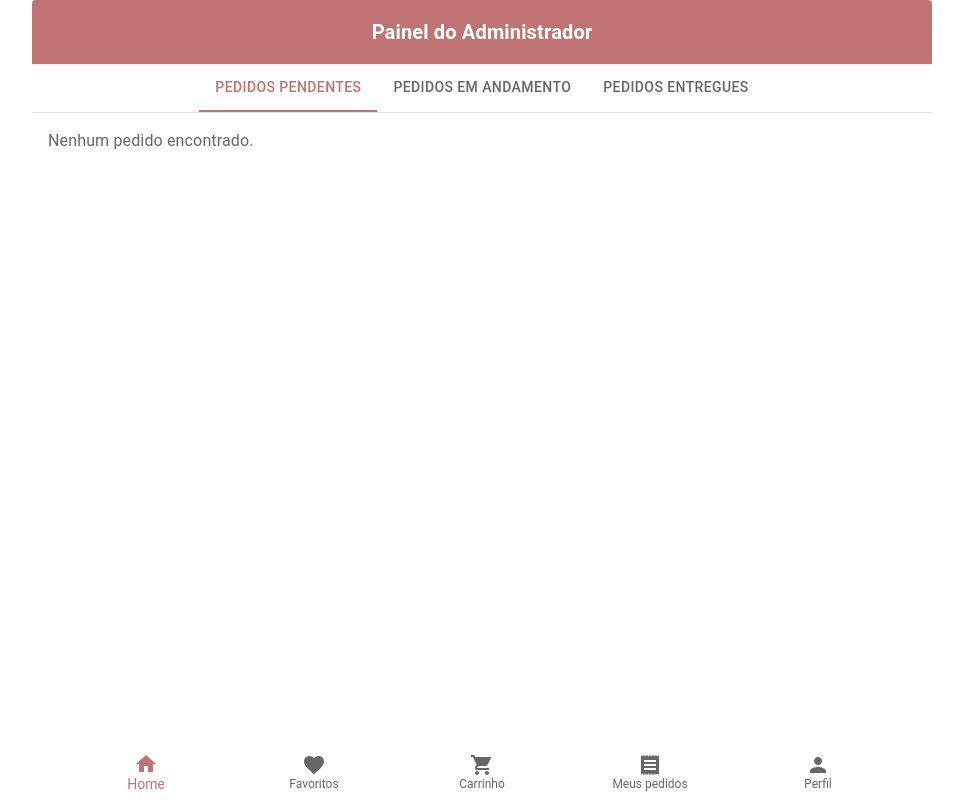
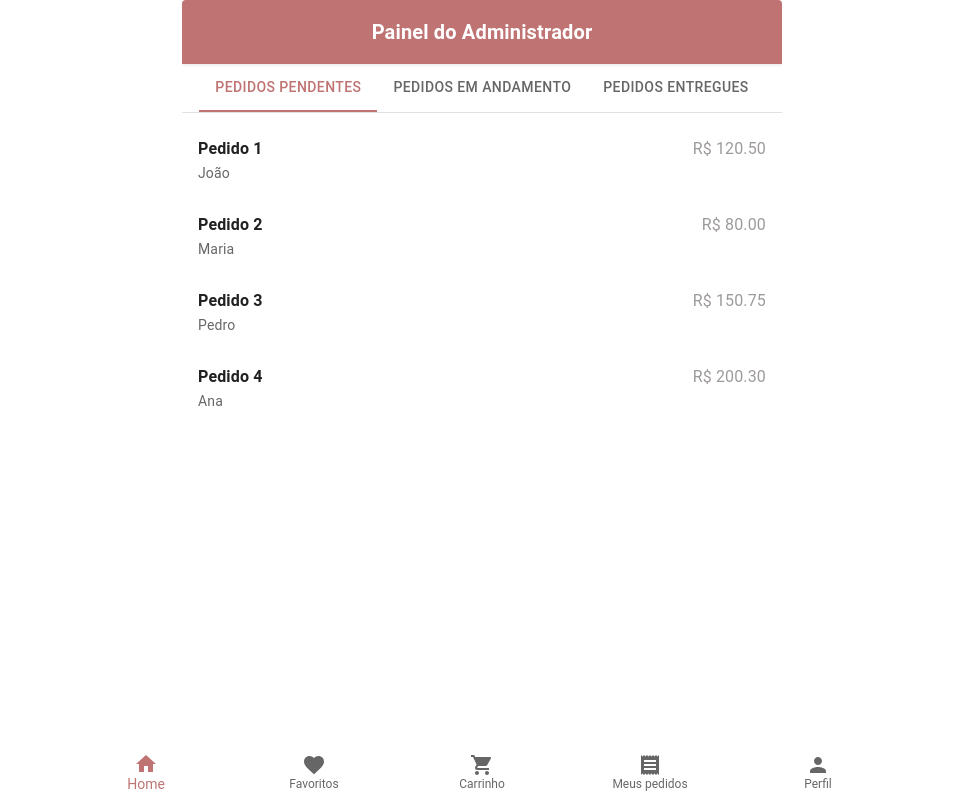
Before and after one commit to wellenramos/aroma-delivery-ui, a React (Create React App) app: page /admin in a window 1280 px wide. Shown: the whole page, without its empty margins (158-1121 px from the left). Built offline with nearby package versions, Linux system fonts and the light colour scheme.

Commit message:
implementação do componente admin

```diff
--- a/src/components/administrador/Admin.js
+++ b/src/components/administrador/Admin.js
@@ -1,13 +1,15 @@
 import React, { useState, useEffect } from "react";
 import {
+    Avatar,
     Box,
     Card,
-    CardContent,
+    CardContent, List, ListItem, ListItemAvatar, ListItemText,
     Tab,
     Tabs,
     Typography,
 } from "@mui/material";
 import Header from "../Header";
+import StarIcon from "@mui/icons-material/Star";
 
 const Admin = () => {
     const [value, setValue] = useState(0); // Controla a aba ativa
@@ -16,55 +18,44 @@ const Admin = () => {
     const [pedidosEmAndamento, setPedidosEmAndamento] = useState([]);
     const [pedidosPendentes, setPedidosPendentes] = useState([]);
 
+    const obterPedidos = () => {
+        return {
+            data: [
+                { id: 1, cliente: "João", status: "ENTREGUE", total: 120.5 },
+                { id: 2, cliente: "Maria", status: "EM_ANDAMENTO", total: 80.0 },
+                { id: 3, cliente: "Pedro", status: "PENDENTE", total: 150.75 },
+                { id: 4, cliente: "Ana", status: "ENTREGUE", total: 200.3 },
+            ],
+        };
+    };
+
     // Busca pedidos na API
-    // const fetchPedidos = async () => {
-    //     try {
-    //         const { data } = await obterPedidos(); // Substitua por sua API real
-    //         setPedidos(data);
-    //
-    //         // Filtrar pedidos por status
-    //         setPedidosEntregues(data.filter((pedido) => pedido.status === "ENTREGUE"));
-    //         setPedidosEmAndamento(data.filter((pedido) => pedido.status === "EM_ANDAMENTO"));
-    //         setPedidosPendentes(data.filter((pedido) => pedido.status === "PENDENTE"));
-    //     } catch (error) {
-    //         console.error("Erro ao buscar pedidos:", error);
-    //     }
-    // };
+    const fetchPedidos = () => {
+        try {
+            const { data } = obterPedidos(); // Substitua por sua API real
+            setPedidos(data);
 
-    // useEffect(() => {
-    //     fetchPedidos();
-    // }, []);
+            // Filtrar pedidos por status
+            setPedidosEntregues(data.filter((pedido) => pedido.status === "ENTREGUE"));
+            setPedidosEmAndamento(data.filter((pedido) => pedido.status === "EM_ANDAMENTO"));
+            setPedidosPendentes(data.filter((pedido) => pedido.status === "PENDENTE"));
+        } catch (error) {
+            console.error("Erro ao buscar pedidos:", error);
+        }
+    };
+
+    useEffect(() => {
+        fetchPedidos();
+    }, []);
 
     // Alterna a aba
     const handleChange = (event, newValue) => {
         setValue(newValue);
     };
 
-    // Componente para exibir a lista de pedidos
-    const PedidosList = ({ pedidos }) => (
-        <Box padding={2}>
-            {pedidos.length === 0 ? (
-                <Typography color="textSecondary">Nenhum pedido encontrado.</Typography>
-            ) : (
-                pedidos.map((pedido) => (
-                    <Card
-                        key={pedido.id}
-                        sx={{ marginBottom: 2, borderRadius: 2, border: "1px solid #E0E0E0" }}
-                    >
-                        <CardContent>
-                            <Typography variant="h6">Pedido #{pedido.id}</Typography>
-                            <Typography variant="body2">Cliente: {pedido.cliente}</Typography>
-                            <Typography variant="body2">Status: {pedido.status}</Typography>
-                            <Typography variant="body2">Total: R$ {pedido.total.toFixed(2)}</Typography>
-                        </CardContent>
-                    </Card>
-                ))
-            )}
-        </Box>
-    );
 
     return (
-        <Card sx={{ maxWidth: "md", margin: "0 auto", boxShadow: "none" }}>
+        <Card sx={{ maxWidth: "sm", margin: "0 auto", boxShadow: "none" }}>
             <CardContent sx={{ padding: 0 }}>
                 <Header titulo="Painel do Administrador" />
 
@@ -78,10 +69,47 @@ const Admin = () => {
                 </Box>
 
                 {/* Conteúdo das abas */}
-                <Box>
-                    {value === 0 && <PedidosList pedidos={pedidosPendentes} />}
-                    {value === 1 && <PedidosList pedidos={pedidosEmAndamento} />}
-                    {value === 2 && <PedidosList pedidos={pedidosEntregues} />}
+                <Box mb={10}>
+                    {pedidos.length === 0 ? (
+                        <Typography variant="subtitle1" color="textSecondary" align="center">
+                            Nenhum resultado encontrado.
+                        </Typography>
+                    ) : (
+                        <List>
+                            {pedidos.map((pedido) => (
+                                <ListItem
+                                    key={pedido.id}
+                                    alignItems="flex-start"
+                                    // onClick={() => handleIrParaDetalhe(produto.id)}
+                                    sx={{
+                                        "&:hover": {
+                                            backgroundColor: "rgba(0, 0, 0, 0.04)",
+                                        },
+                                    }}
+                                >
+                                    <ListItemText
+                                        primary={
+                                            <Box display="flex" justifyContent="space-between">
+                                                <Typography variant="subtitle1" fontWeight="bold" style={{ cursor: 'pointer' }}>
+                                                    Pedido {pedido.id}
+                                                </Typography>
+                                                <Typography variant="subtitle1" color="secondary" style={{ cursor: 'pointer' }}>
+                                                    R$ {pedido.total.toFixed(2)}
+                                                </Typography>
+                                            </Box>
+                                        }
+                                        secondary={
+                                            <Box display="flex" alignItems="center">
+                                                <Typography variant="body2" color="textSecondary" style={{ cursor: 'pointer' }}>
+                                                    {pedido.cliente}
+                                                </Typography>
+                                            </Box>
+                                        }
+                                    />
+                                </ListItem>
+                            ))}
+                        </List>
+                    )}
                 </Box>
             </CardContent>
         </Card>
--- a/src/components/carrinho/Carrinho.js
+++ b/src/components/carrinho/Carrinho.js
@@ -58,6 +58,10 @@ const Carrinho = () => {
         navigate('/');
     }
 
+    const handleVoltarHome = () => {
+        navigate('/');
+    }
+
     const handleRealizarPedido = async () => {
         try {
             const {itens, endereco, cartao} = resumo;
@@ -80,7 +84,8 @@ const Carrinho = () => {
         <Card sx={{ maxWidth: 'sm', margin: '0 auto', boxShadow: 'none'}}>
             <CardContent sx={{ padding: 0 }}>
                 <Header
-                    titulo='Carrinho'
+                    titulo="Carrinho"
+                    onBack={handleVoltarHome}
                 />
 
                 {/* Itens Adicionados */}
--- a/src/components/pedidos/AcompanharPedido.js
+++ b/src/components/pedidos/AcompanharPedido.js
@@ -13,8 +13,9 @@ import {confirmarRecebimento} from "../../services/pedidoService";
 import LinhaDoTempo from "./LinhaDoTempo";
 import {useNavigate} from "react-router-dom";
 import {useAlert} from "../shared/alert/AlertProvider";
+import Header from "../Header";
 
-const AcompanharPedido = ({ pedidos, onRecarregarPedidos }) => {
+const AcompanharPedido = ({pedidos, onRecarregarPedidos}) => {
 
     const navigate = useNavigate();
     const showAlert = useAlert();
@@ -24,7 +25,7 @@ const AcompanharPedido = ({ pedidos, onRecarregarPedidos }) => {
     };
 
     const handleConfirmarRecebimento = async (pedidoId) => {
-        const { data } = await confirmarRecebimento(pedidoId);
+        const {data} = await confirmarRecebimento(pedidoId);
         if (data) {
             onRecarregarPedidos();
             showAlert("Entrega confirmada", "success");
@@ -33,17 +34,13 @@ const AcompanharPedido = ({ pedidos, onRecarregarPedidos }) => {
 
     return (
         <Box>
-            <Card sx={{maxWidth: 'sm', margin: '0 auto', boxShadow: 'none'}}>
-                <Box display="flex" alignItems="center" justifyContent="space-between" mb={2}>
-                    <IconButton onClick={handleVoltarHome}>
-                        <ArrowBackIcon sx={{ color: '#BF7373' }} />
-                    </IconButton>
-                    <Typography variant="h6" sx={{ color: '#BF7373', fontWeight: 'bold' }}>
-                        Acompanhar Pedidos
-                    </Typography>
-                    <Box width="48px" />
-                </Box>
-                <Divider />
+            <Card sx={{ maxWidth: 'sm', margin: '0 auto', boxShadow: 'none' }}>
+                <CardContent sx={{ padding: 0 }}>
+                    <Header
+                        titulo="Histórico de Pedidos"
+                        onBack={handleVoltarHome}
+                    />
+                    <Divider/>
                     {pedidos?.map((pedido) => (
                         <CardContent sx={{padding: 0}}>
                             {pedido.itens?.map((item) => (
@@ -94,6 +91,7 @@ const AcompanharPedido = ({ pedidos, onRecarregarPedidos }) => {
                             </Box>
                         </CardContent>
                     ))}
+                </CardContent>
             </Card>
         </Box>
     );
```
Also changed, not shown: src/components/pedidos/HistoricoPedidos.js (+20 -20 lines). Lines whose indentation alone changed are shown as unchanged.
